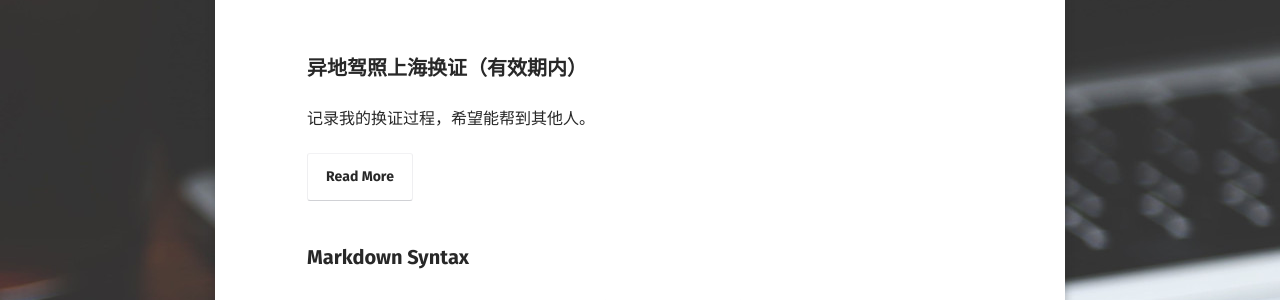
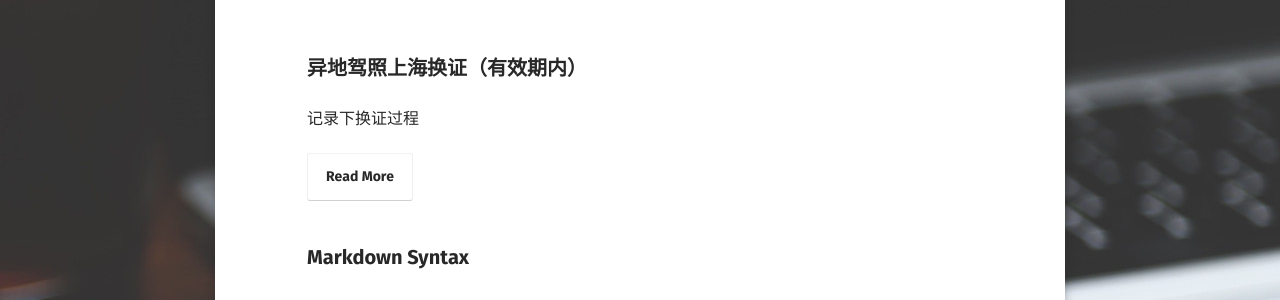
Before and after one commit to wo142857/wo142857.github.io_bak, a Jekyll site: the page built from posts/index.md, in a window 1280 px wide. Shown: the part 249-549 px from the top of the page. Built offline with Jekyll 4.4.1, drawn with Linux system fonts in a browser that asks for light colours; some web fonts are replaced.

Commit message:
上海换证

```diff
--- a/_posts/2018-04-18-异地驾照上海换证.md
+++ b/_posts/2018-04-18-异地驾照上海换证.md
@@ -2,7 +2,7 @@
 layout: post
 title:  "异地驾照上海换证（有效期内）"
 date:   2018-04-18
-excerpt: "记录我的换证过程，希望能帮到其他人。"
+excerpt: "记录下换证过程"
 tag:
 - 驾驶证
 - 上海换证
```
